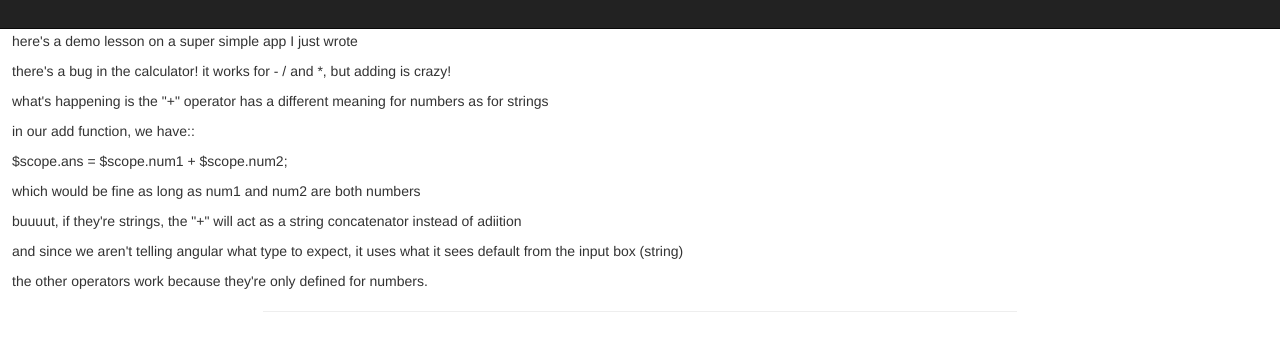
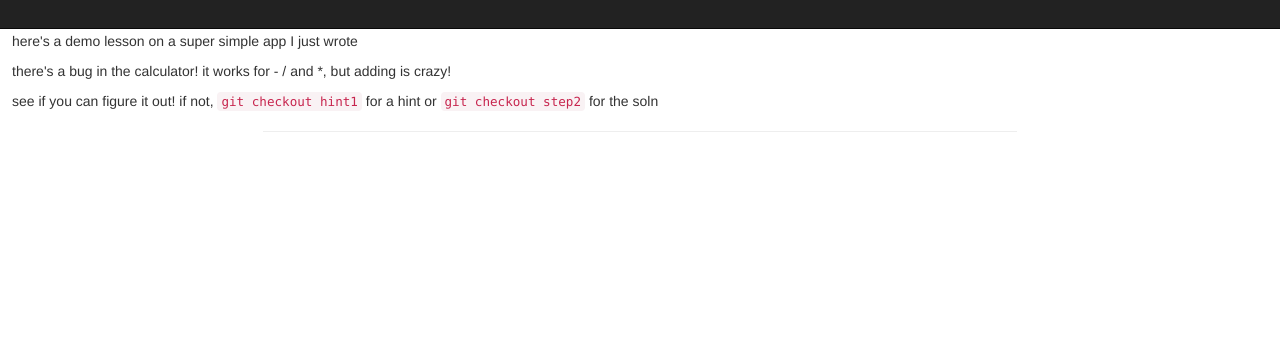
Before and after one commit to nikfrank/xos, a plain HTML site: page section1/index.html at #/walkthrough in a window 1280 px wide. Shown: the part 21-372 px from the top of the page. Drawn offline with nearby package versions, Linux system fonts and the light colour scheme.

Commit message:
checkout inst

```diff
--- a/section1/walkthrough.html
+++ b/section1/walkthrough.html
@@ -5,24 +5,9 @@
   there's a bug in the calculator! it works for - / and *, but adding is crazy!
 </p>
 <p>
-  what's happening is the "+" operator has a different meaning for numbers as for strings
-</p>
-<p>
-  in our add function, we have::
-</p>
-<p>
-  $scope.ans = $scope.num1 + $scope.num2;
-</p>
-<p>
-  which would be fine as long as num1 and num2 are both numbers
-</p>
-<p>
-  buuuut, if they're strings, the "+" will act as a string concatenator instead of adiition
-</p>
-<p>
-  and since we aren't telling angular what type to expect, it uses what it sees default from the input box (string)
-</p>
-<p>
-  the other operators work because they're only defined for numbers.
+  see if you can figure it out! if not,
+  <code>git checkout hint1</code> for a hint
+  or
+  <code>git checkout step2</code> for the soln
 </p>
 <hr>
```
